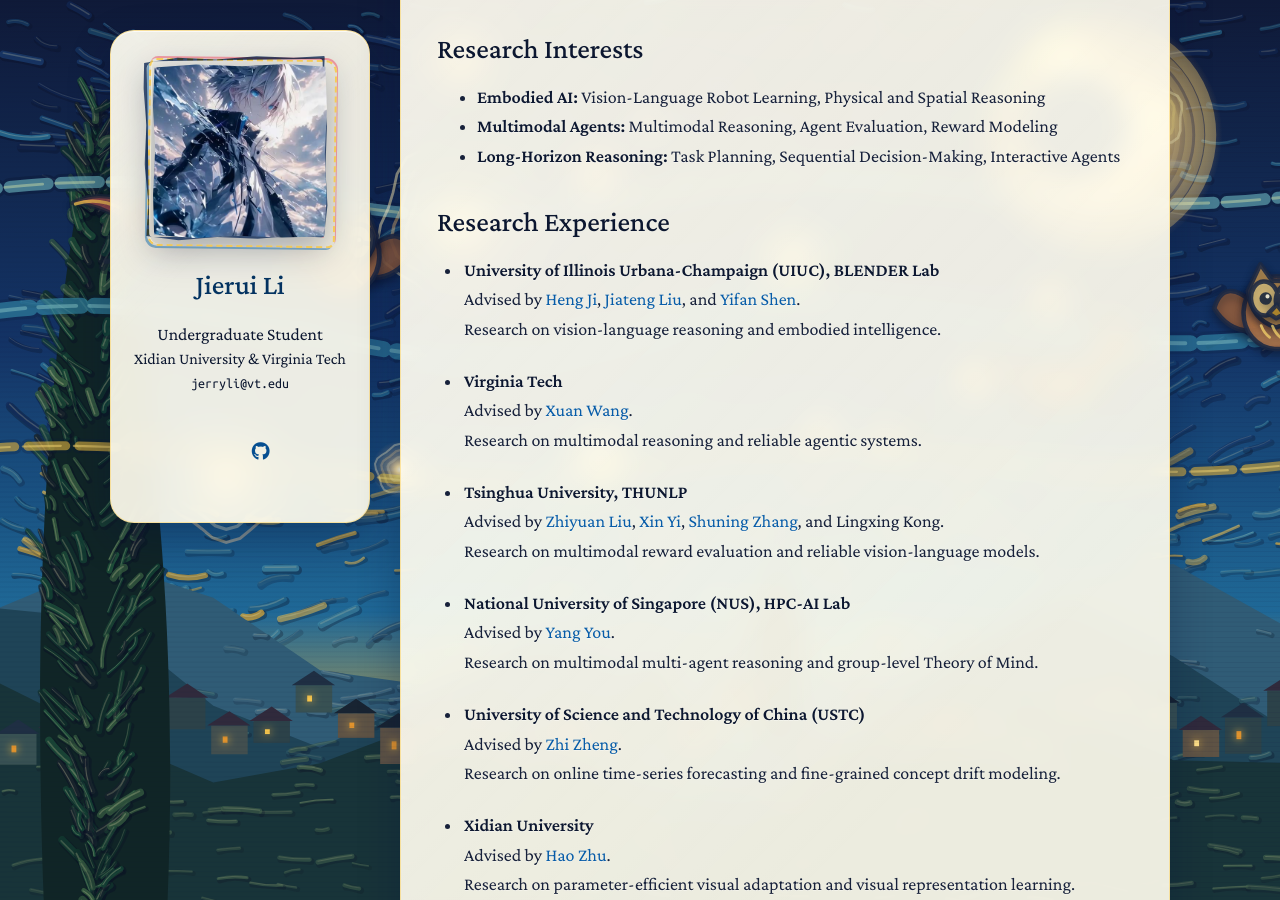
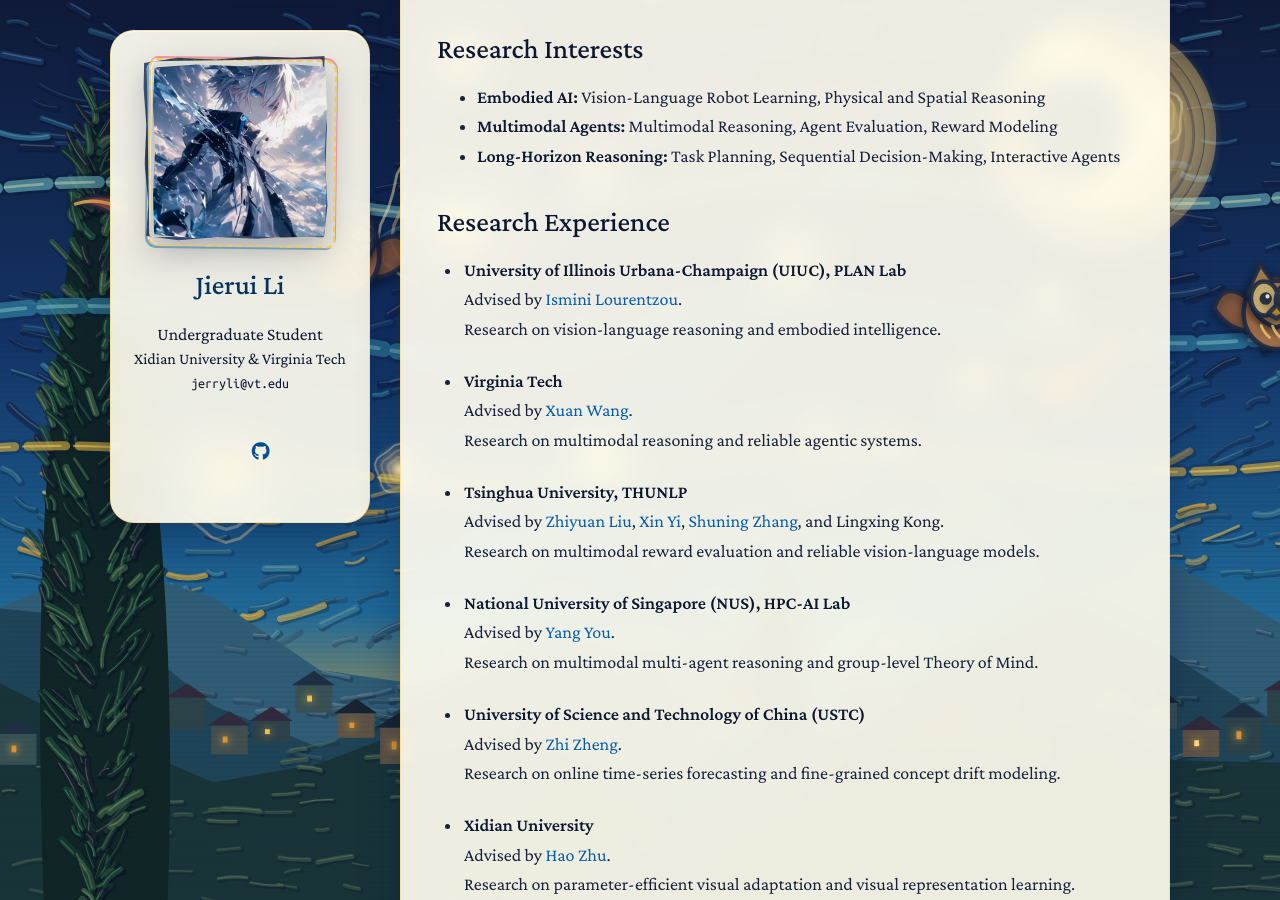
Before and after one commit to JRLi12/JRLi12.github.io, a Jekyll site: the page built from index.md, in a window 1280 px wide and 900 px high, scrolled down 398 px. Built offline with Jekyll 4.4.1, drawn with Linux system fonts in a browser that asks for light colours; a style sheet for code colours, icons or effects is not loaded; our own code applies the rules of GitHub Pages for plain Markdown files.

Commit message:
Update index.md

```diff
--- a/index.md
+++ b/index.md
@@ -23,10 +23,8 @@ I am currently seeking **MS or Ph.D. opportunities for Fall 2027**. Feel free to
 <ul class="research-exp">
 
 <li>
-<strong>University of Illinois Urbana-Champaign (UIUC), BLENDER Lab</strong><br>
-Advised by <a href="https://siebelschool.illinois.edu/about/people/faculty/hengji">Heng Ji</a>,
-<a href="https://lumos-jiateng.github.io/">Jiateng Liu</a>, and
-<a href="https://shenyifans.github.io/">Yifan Shen</a>.<br>
+<strong>University of Illinois Urbana-Champaign (UIUC), PLAN Lab</strong><br>
+Advised by <a href="https://isminoula.github.io/">Ismini Lourentzou</a>.<br>
 Research on vision-language reasoning and embodied intelligence.
 </li>
 
```
